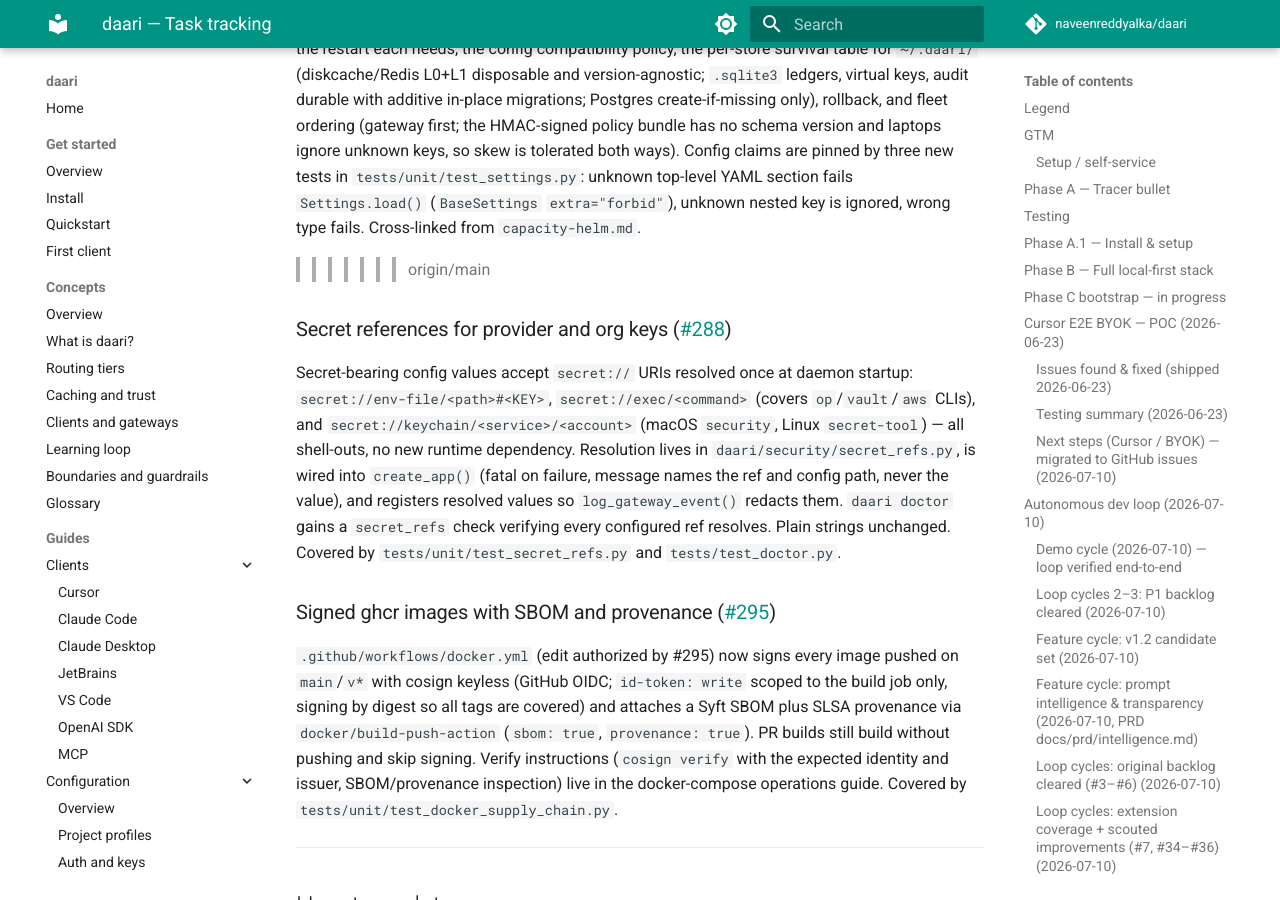
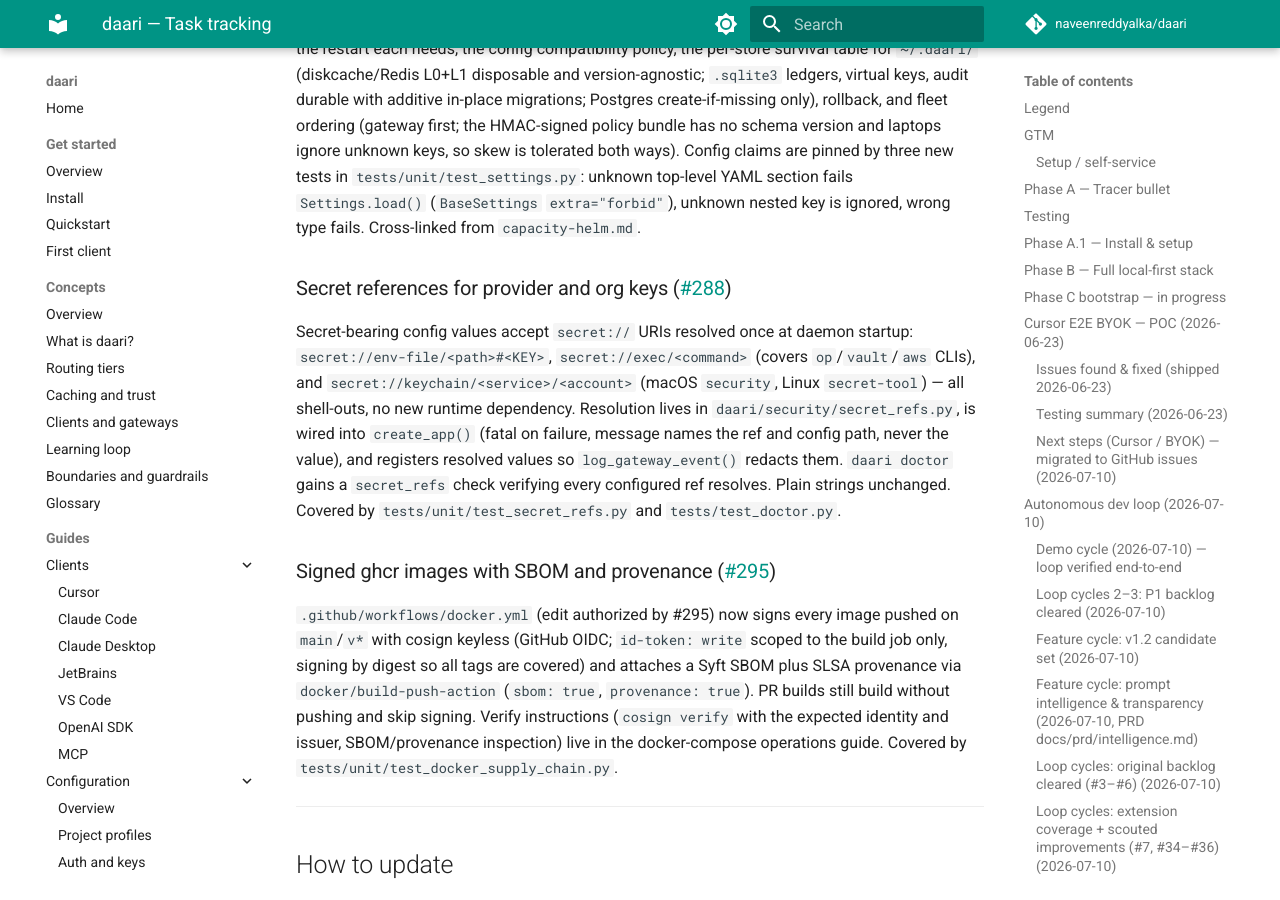
Before and after one commit to naveenreddyalka/daari, an MkDocs documentation site: the page built from docs/TRACKING.md, in a window 1280 px wide and 900 px high, scrolled down 44336 px. Built offline with MkDocs 1.6.1 and Material for MkDocs 9.7.7, drawn with Linux system fonts in a browser that asks for light colours; comment, search, counter and statistics services are not loaded.

Commit message:
docs: drop stray conflict marker in TRACKING

```diff
--- a/docs/TRACKING.md
+++ b/docs/TRACKING.md
@@ -1473,7 +1473,6 @@ keys, so skew is tolerated both ways). Config claims are pinned by three new
 tests in `tests/unit/test_settings.py`: unknown top-level YAML section fails
 `Settings.load()` (`BaseSettings` `extra="forbid"`), unknown nested key is
 ignored, wrong type fails. Cross-linked from `capacity-helm.md`.
->>>>>>> origin/main
 
 ### Secret references for provider and org keys ([#288](https://github.com/naveenreddyalka/daari/issues/288))
 
```
